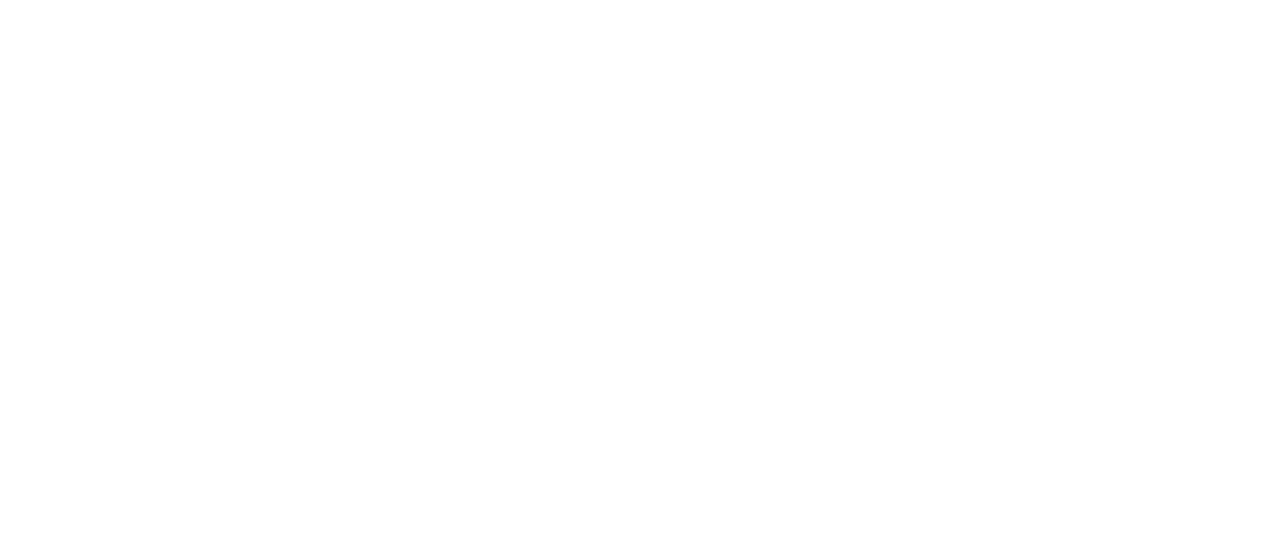
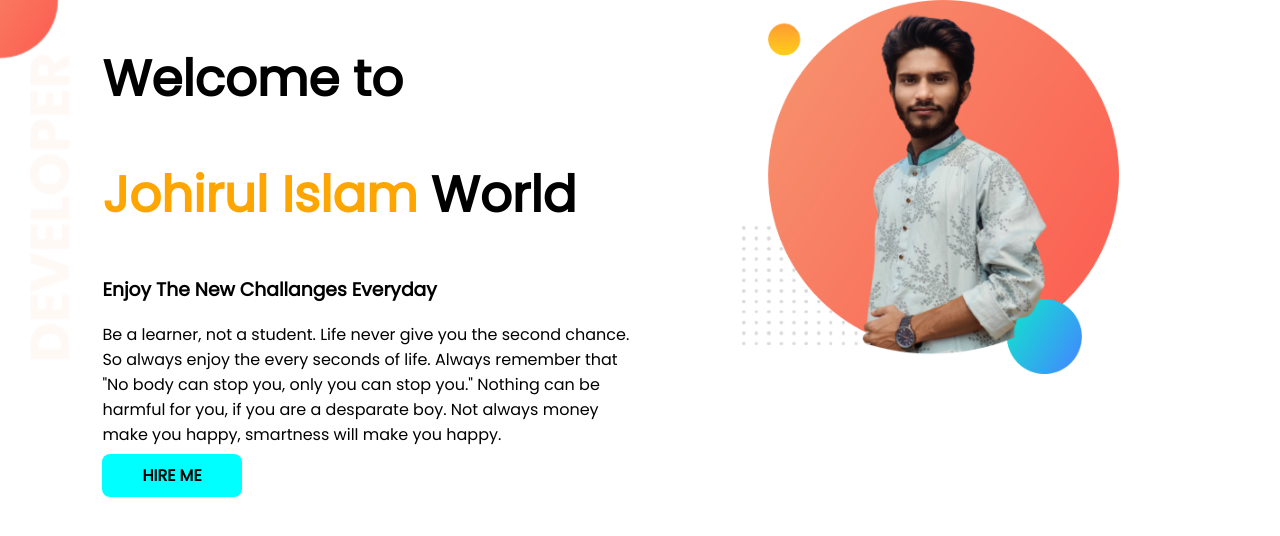
Before and after one commit to Joy-Isalm11/developer-portfolio, a plain HTML site: page index.html in a window 1280 px wide. Drawn offline with Linux system fonts and the light colour scheme.

Commit message:
top banner added

```diff
--- a/index.html
+++ b/index.html
@@ -5,9 +5,27 @@
     <meta http-equiv="X-UA-Compatible" content="IE=edge">
     <meta name="viewport" content="width=device-width, initial-scale=1.0">
     <title> Joy's Portfolio </title>
+    <link rel="preconnect" href="https://fonts.googleapis.com">
+    <link rel="preconnect" href="https://fonts.gstatic.com" crossorigin>
+    <link href="https://fonts.googleapis.com/css2?family=Poppins&display=swap" rel="stylesheet">
     <link rel="stylesheet" href="style.css">
 </head>
 <body>
+    <section class="top-banner">
+        <div class="half-width">
+            <h1>Welcome to</h1>
+        <h1> <span class="orange-color"> Johirul Islam</span>  World</h1>
+        <h3>Enjoy The New Challanges Everyday </h3>
+        <p>Be a learner, not a student. Life never give you the second chance. So always enjoy the every seconds of life. Always remember that "No body can stop you, only you can stop you." Nothing can be harmful for you, if you are a desparate boy. Not always money make you happy, smartness will make you happy.</p>
+        <a class="link-button" target="_blank" href="https://www.facebook.com/joyislam60/">  HIRE ME </a>
+        </div>
 
+
+
+        <div class="half-width">
+            <img src="images/joy-bg (1).png" alt="">
+        </div>
+
+    </section>
 </body>
 </html>
--- a/style.css
+++ b/style.css
@@ -0,0 +1,32 @@
+body{
+    font-family: 'Poppins', sans-serif;
+    margin: 0px;
+}
+h1{
+    font-size: 50px;
+}
+.orange-color{
+    color: orange;
+}
+section{
+    display: flex;
+}
+.half-width{
+    width: 50%;
+    padding-left: 8%;
+}
+.half-width img{
+    width: 70%;
+}
+.link-button{
+    text-decoration: none;
+background-color: aqua;
+    padding: 10px 40px;
+    border-radius: 8px;
+    color: black;
+    font-weight: 700;
+}
+.top-banner{
+    background-image: url(images/top-banner.png);
+    background-repeat: no-repeat;
+}
```
Also changed, not shown: images/dream-bg.png (added), images/exp-bg.png (added), images/jhankar.png (added), images/jhankar2.png (added), images/joy-bg (1).png (added), images/my-bg.png (added), images/my-bg2.png (added), images/top-banner.png (added), showOff/my-bg (1).png (added).
